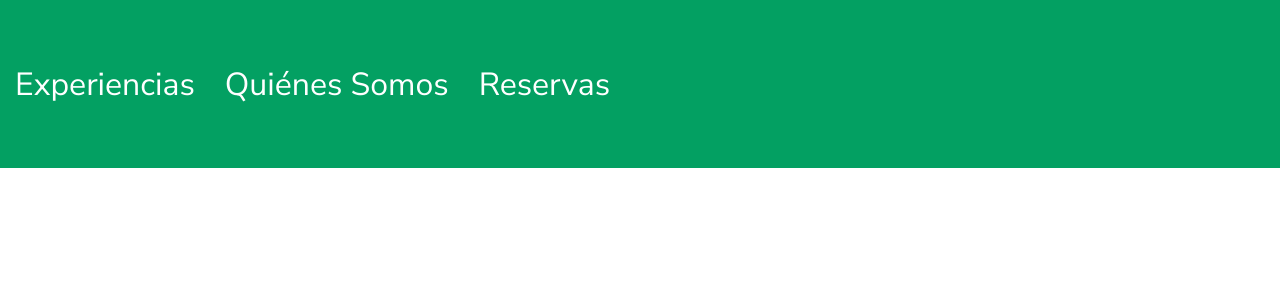
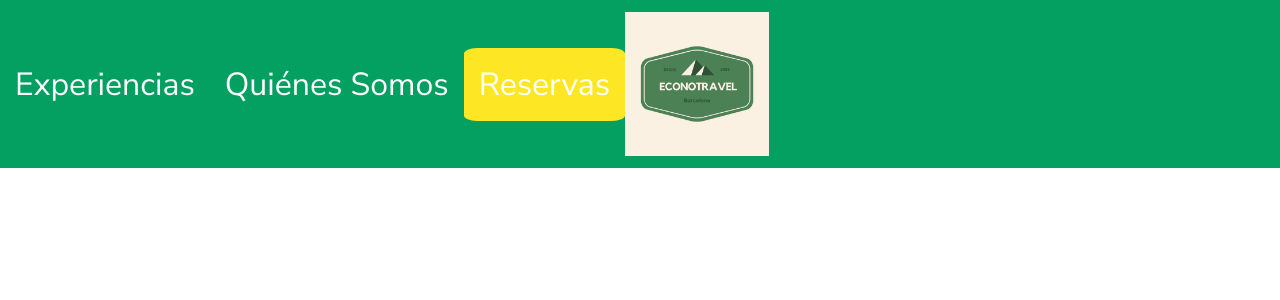
Before and after one commit to yassscoder/Econotravel-app-starter-6, a React app in the folder web-client/: page / in a window 1280 px wide. Shown: the top 300 px of the page. Built offline with nearby package versions, Linux system fonts and the light colour scheme.

Commit message:
imagen logo añadida

```diff
--- a/web-client/package.json
+++ b/web-client/package.json
@@ -20,6 +20,7 @@
     "@babel/preset-env": "^7.14.7",
     "babel-loader": "^8.2.2",
     "css-loader": "^5.2.7",
+    "file-loader": "^6.2.0",
     "html-webpack-plugin": "^5.3.2",
     "mini-css-extract-plugin": "^2.1.0",
     "node-sass": "^6.0.1",
--- a/web-client/src/js/components/navigationBar.jsx
+++ b/web-client/src/js/components/navigationBar.jsx
@@ -1,10 +1,16 @@
 import * as React from "react";
 import {Link} from "react-router-dom";
+import logo from './assets/logo-eco-1.png';
+
+
 
 export const NavigationBar = () => (
     <nav className={"navigationBar"}>
         <Link to={"/experiencias"}>Experiencias</Link>
         <Link to={"/quienessomos"}>Quiénes Somos</Link>
-        <Link to={"/reservas"} >Reservas</Link>
+        <Link className={"prueba"} to={"/reservas"} >Reservas</Link>
+        <img className={"logo-eco"} src={logo} />
+
+
     </nav>
 )
--- a/web-client/src/scss/main.scss
+++ b/web-client/src/scss/main.scss
@@ -18,12 +18,16 @@ body{
   color:white;
   font-size: 2rem;
 }
-.navigationBar prueba {
+.prueba {
 
     background-color: #FDE724;
     border-radius: 8%;
     padding: 10px;
   }
+
+.logo-eco{
+  height: 9rem;
+}
 
 
 
--- a/web-client/webpack.config.js
+++ b/web-client/webpack.config.js
@@ -36,6 +36,19 @@ module.exports = {
                 }
             },
             {
+                test: /\.(png|jpe?g|gif)$/i,
+                use: [
+                    {
+                        loader: 'file-loader',
+                        options: {
+                            // publicPath: 'build'
+                        }
+
+
+                    },
+                ],
+            },
+            {
                 test: /\.scss$/,
                 use: [
                     "style-loader",
@@ -45,6 +58,8 @@ module.exports = {
             }
         ]
     },
+
+
     plugins: [
         new HtmlWebpackPlugin({
             template: 'src/index.html'
```
Also changed, not shown: web-client/src/js/components/assets/logo-eco-1.png (added), 1 other file (tests, documents, lock files or other folders).
